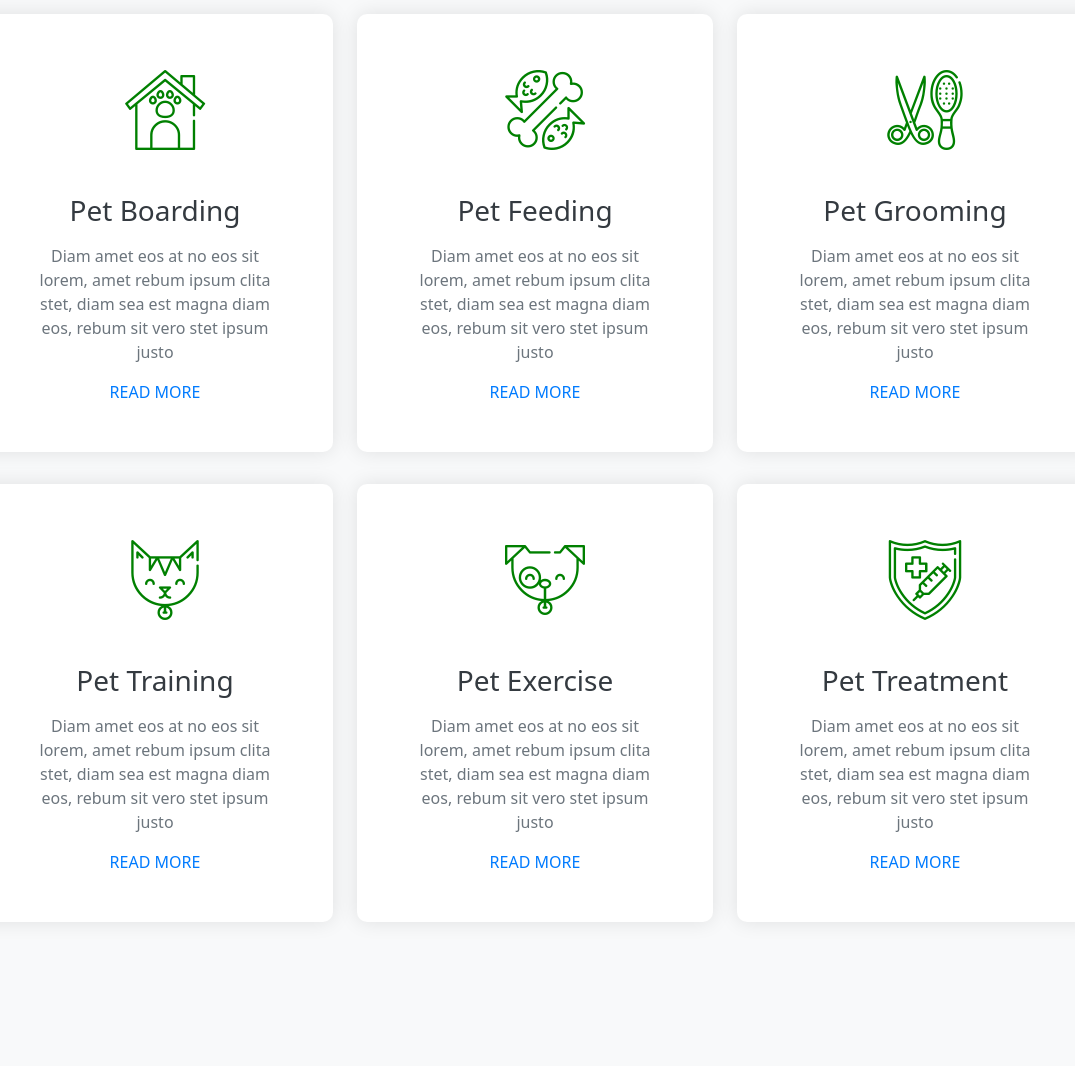
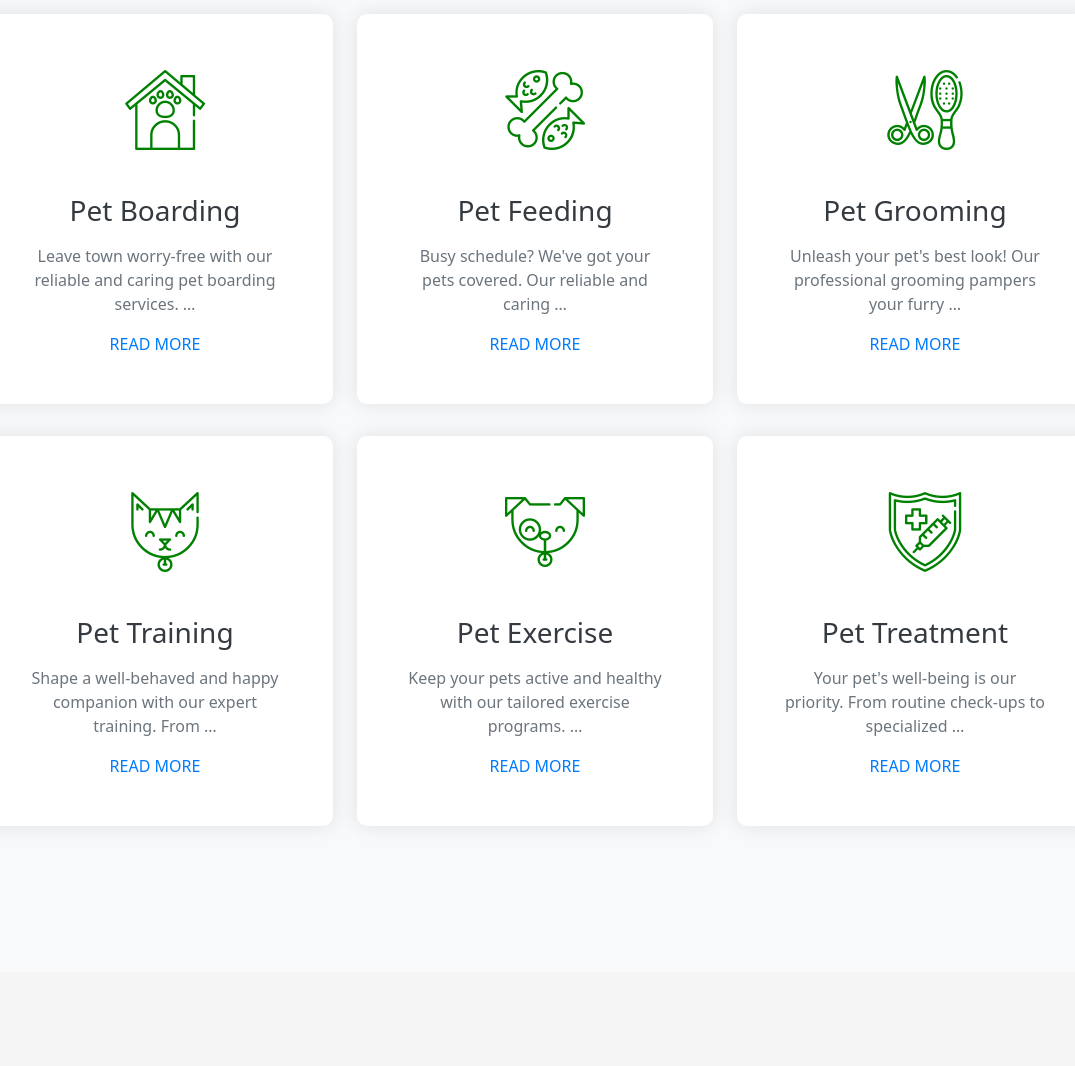
Before and after one commit to shifat025/Pet_Adoption_Bd, a Django app: page / in a window 1280 px wide. Shown: the part 2004-3070 px from the top of the page, without its empty margins (105-1180 px from the left). Run offline with Django 5.2, Linux system fonts and the light colour scheme; data comes from the database, SQL or seed files in the repository; some libraries are stand-ins or nearby versions.

Commit message:
lorem text

```diff
--- a/templates/home.html
+++ b/templates/home.html
@@ -116,7 +116,7 @@
               <div class="card bg-white mb-2 p-3 p-sm-5">
                   <h3 class="flaticon-house display-3 font-weight-normal text-secondary mb-3"></h3>
                   <h3 class="mb-3">Pet Boarding</h3>
-                  <p>Diam amet eos at no eos sit lorem, amet rebum ipsum clita stet, diam sea est magna diam eos, rebum sit vero stet ipsum justo</p>
+                  <p> {{"Leave town worry-free with our reliable and caring pet boarding services. Your furry friends will enjoy a cozy, secure environment, complete with personalized attention and daily exercise. Trust us to provide a home away from home, ensuring your pets are happy and safe while you're away." | truncatewords:11 }} </p>
                   <a class="text-uppercase font-weight-bold" href="#">Read More</a>
               </div>
           </div>
@@ -124,7 +124,7 @@
               <div class="card bg-white mb-2 p-3 p-sm-5">
                   <h3 class="flaticon-food display-3 font-weight-normal text-secondary mb-3"></h3>
                   <h3 class="mb-3">Pet Feeding</h3>
-                  <p>Diam amet eos at no eos sit lorem, amet rebum ipsum clita stet, diam sea est magna diam eos, rebum sit vero stet ipsum justo</p>
+                  <p>{{"Busy schedule? We've got your pets covered. Our reliable and caring pet feeding services ensure your furry friends receive their meals on time, every time. Convenience meets care for happy and healthy pets." | truncatewords:11}}</p>
                   <a class="text-uppercase font-weight-bold" href="#">Read More</a>
               </div>
           </div>
@@ -132,7 +132,7 @@
               <div class="card bg-white mb-2 p-3 p-sm-5">
                   <h3 class="flaticon-grooming display-3 font-weight-normal text-secondary mb-3"></h3>
                   <h3 class="mb-3">Pet Grooming</h3>
-                  <p>Diam amet eos at no eos sit lorem, amet rebum ipsum clita stet, diam sea est magna diam eos, rebum sit vero stet ipsum justo</p>
+                  <p>{{"Unleash your pet's best look! Our professional grooming pampers your furry friend with expert care. From baths to stylish trims, we keep them looking and feeling fabulous. Choose us for a tail-wagging grooming experience!" | truncatewords:11}} </p>
                   <a class="text-uppercase font-weight-bold" href="#">Read More</a>
               </div>
           </div>
@@ -140,7 +140,7 @@
               <div class="card bg-white mb-2 p-3 p-sm-5">
                   <h3 class="flaticon-cat display-3 font-weight-normal text-secondary mb-3"></h3>
                   <h3 class="mb-3">Pet Training</h3>
-                  <p>Diam amet eos at no eos sit lorem, amet rebum ipsum clita stet, diam sea est magna diam eos, rebum sit vero stet ipsum justo</p>
+                  <p>{{"Shape a well-behaved and happy companion with our expert training. From basic commands to specific challenges, we tailor sessions for your pet's best results. Trust us for a harmonious relationship with your furry friend." | truncatewords:11}}</p>
                   <a class="text-uppercase font-weight-bold" href="#">Read More</a>
               </div>
           </div>
@@ -148,7 +148,8 @@
               <div class="card bg-white mb-2 p-3 p-sm-5">
                   <h3 class="flaticon-dog display-3 font-weight-normal text-secondary mb-3"></h3>
                   <h3 class="mb-3">Pet Exercise</h3>
-                  <p>Diam amet eos at no eos sit lorem, amet rebum ipsum clita stet, diam sea est magna diam eos, rebum sit vero stet ipsum justo</p>
+                  <p>{{ "Keep your pets active and healthy with our tailored exercise programs. Our experienced team ensures your furry friends get the physical activity they need, promoting overall well-being. Whether it's a brisk walk or playful activities, we customize routines to suit your pet's energy levels. Choose us for a happy and fit companion." | truncatewords:11 }}</p>
+
                   <a class="text-uppercase font-weight-bold" href="#">Read More</a>
               </div>
           </div>
@@ -156,7 +157,7 @@
               <div class="card bg-white mb-2 p-3 p-sm-5">
                   <h3 class="flaticon-vaccine display-3 font-weight-normal text-secondary mb-3"></h3>
                   <h3 class="mb-3">Pet Treatment</h3>
-                  <p>Diam amet eos at no eos sit lorem, amet rebum ipsum clita stet, diam sea est magna diam eos, rebum sit vero stet ipsum justo</p>
+                  <p>{{"Your pet's well-being is our priority. From routine check-ups to specialized care, trust us for compassionate and professional pet treatment services. Keep your furry friend healthy and happy with our dedicated care." | truncatewords:11}}</p>
                   <a class="text-uppercase font-weight-bold" href="#">Read More</a>
               </div>
           </div>
```
Also changed, not shown: pet/media/uploads/our_misson_GmYFNPz.jpg (added).
